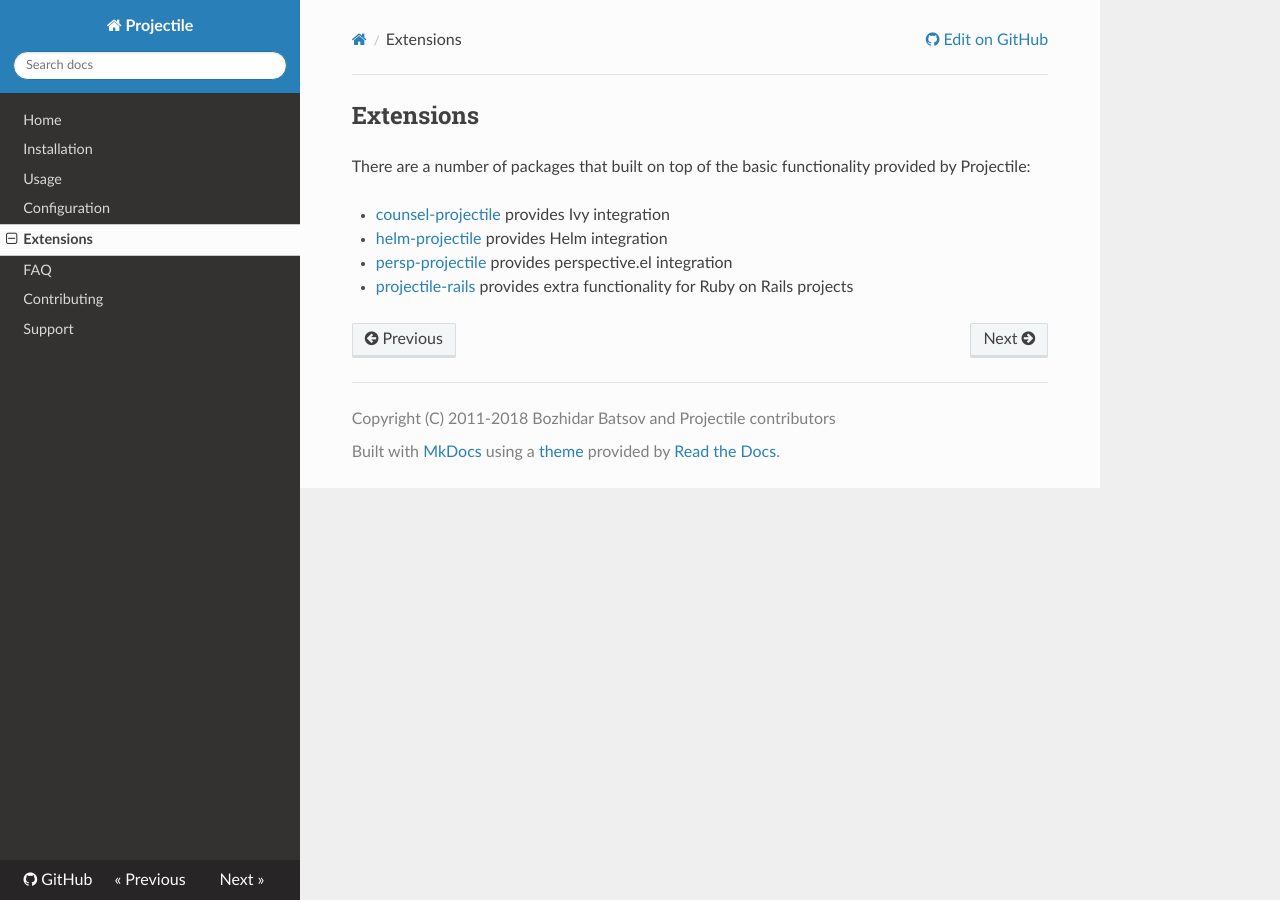
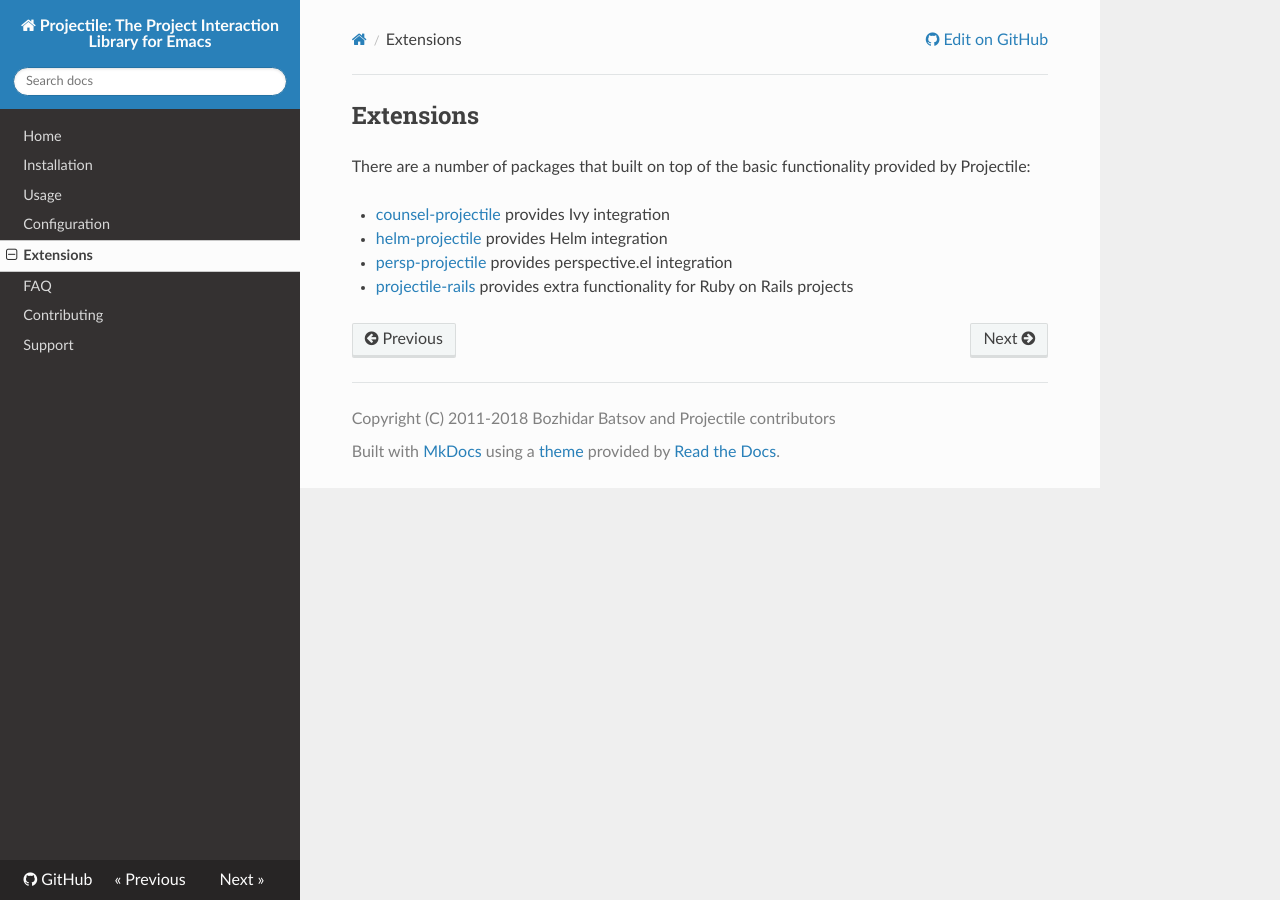
Before and after one commit to bbatsov/projectile, an MkDocs documentation site: the page built from doc/extensions.md, in a window 1280 px wide. Built offline with MkDocs 1.6.1, drawn with Linux system fonts in a browser that asks for light colours; nearby versions of some CDN libraries; old or Windows-style settings are respelled for this version of MkDocs.

Commit message:
Update the manual's name

```diff
--- a/mkdocs.yml
+++ b/mkdocs.yml
@@ -1,4 +1,4 @@
-site_name: "Projectile"
+site_name: "Projectile: The Project Interaction Library for Emacs"
 repo_url: https://github.com/bbatsov/projectile
 site_favicon: favicon.ico
 copyright: "Copyright (C) 2011-2018 Bozhidar Batsov and Projectile contributors"
```
